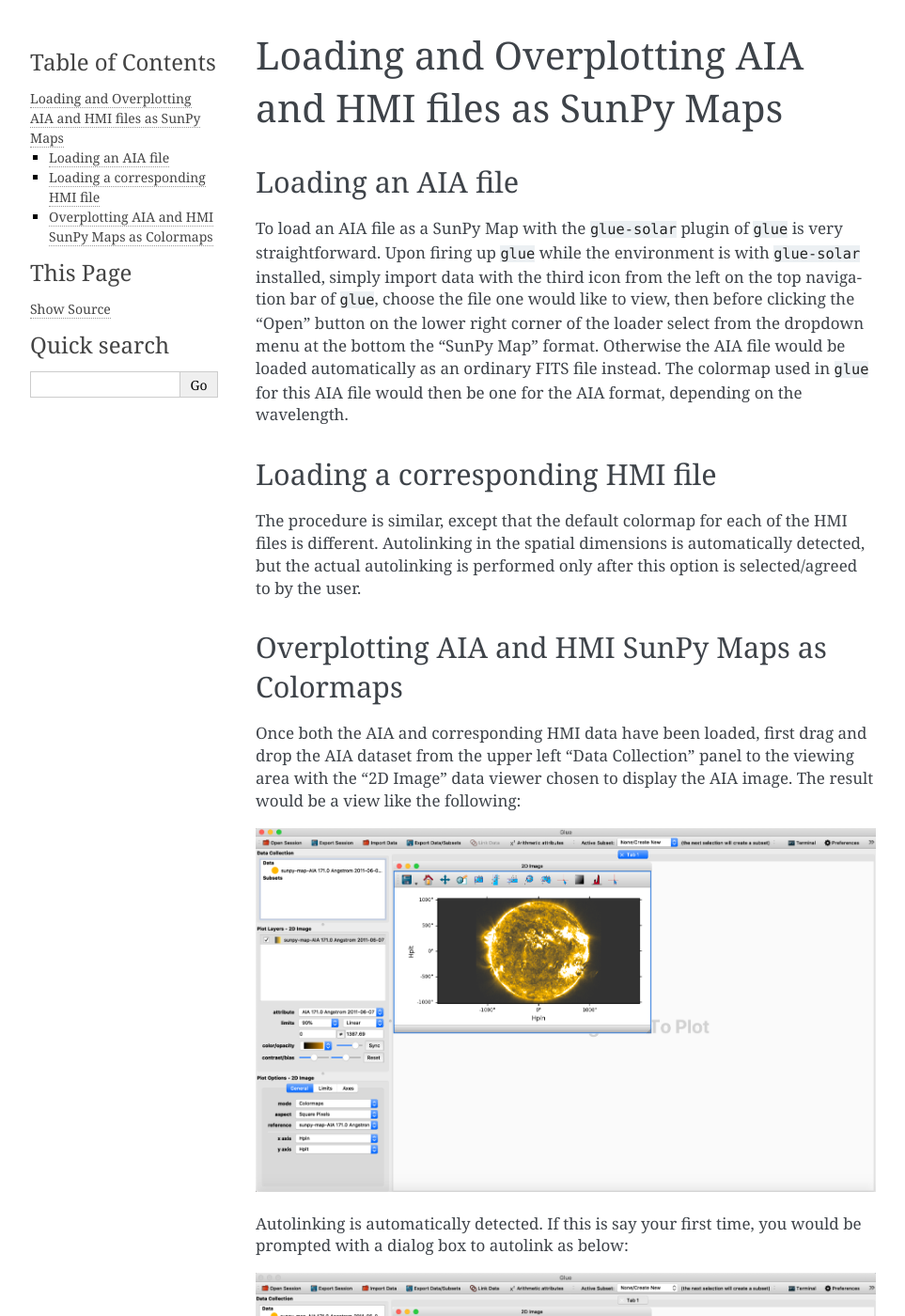
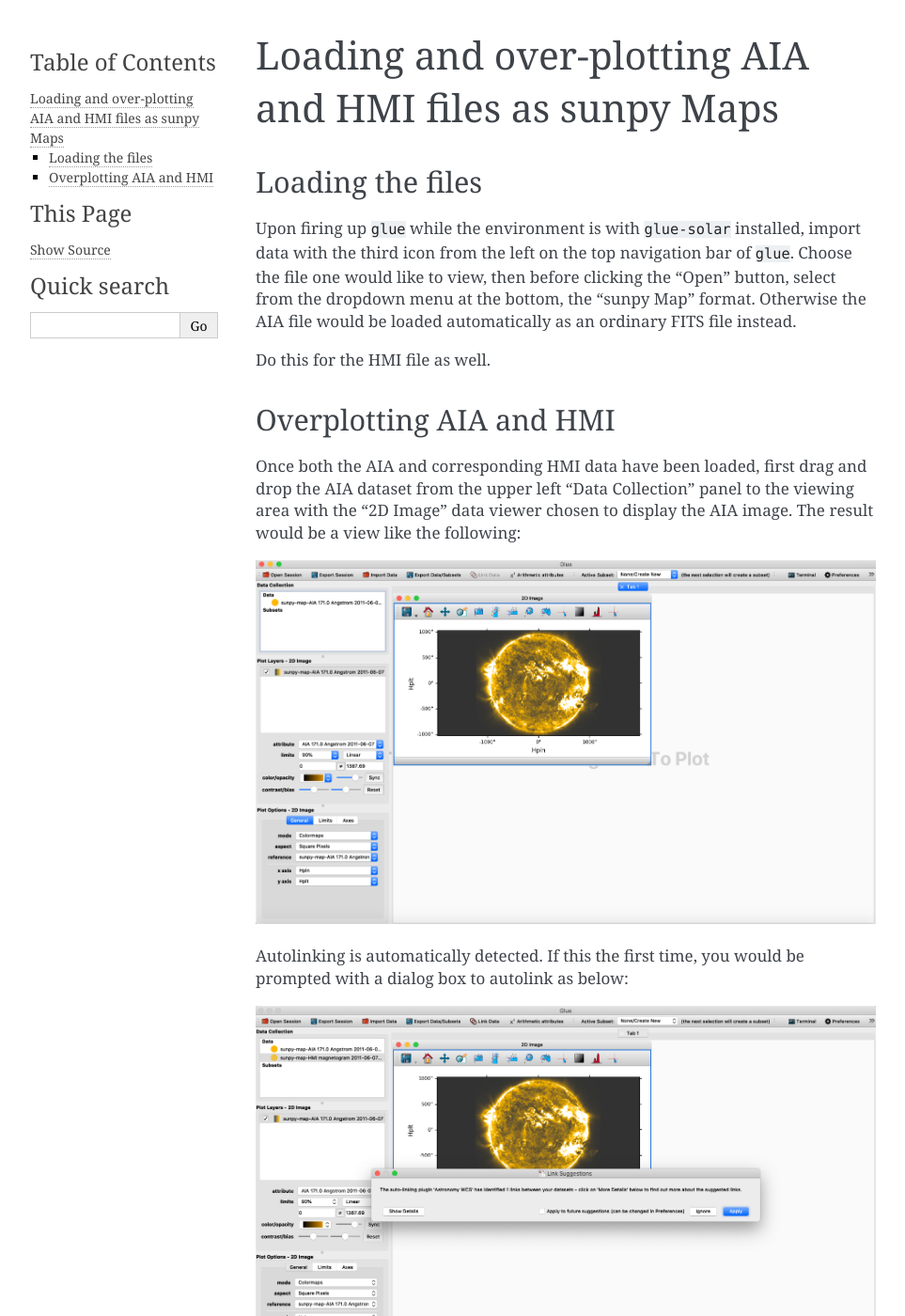
Before and after one commit to glue-viz/glue-solar, a Sphinx documentation site: the page built from docs/user_guide/loading-aia-and-hmi.rst, in a window 1280 px wide and 1400 px high. Shown: the whole window at 94% size, without its empty margins (148-1111 px from the left). Built offline with Sphinx 7.4.7, drawn with Linux system fonts in a browser that asks for light colours; some of the changed text lies outside the part shown.

Commit message:
doc changes

```diff
--- a/docs/user_guide/index.rst
+++ b/docs/user_guide/index.rst
@@ -4,9 +4,8 @@ User Guide
 ==========
 
 .. toctree::
-   :maxdepth: 1
+   :maxdepth: 2
 
-   intro
    loading-aia-and-hmi
    loading-iris-level-2-raster-and-sji-data
    guide-to-glue-1dprofile-viewer-for-iris-data
--- a/docs/user_guide/loading-aia-and-hmi.rst
+++ b/docs/user_guide/loading-aia-and-hmi.rst
@@ -1,58 +1,45 @@
 .. _loading_aia_and_hmi_files:
 
-========================================================
-Loading and Overplotting AIA and HMI files as SunPy Maps
-========================================================
+=========================================================
+Loading and over-plotting AIA and HMI files as sunpy Maps
+=========================================================
 
-Loading an AIA file
--------------------
-To load an AIA file as a SunPy Map with the ``glue-solar`` plugin of ``glue`` is
-very straightforward. Upon firing up ``glue`` while the environment is with
-``glue-solar`` installed, simply import data with the third icon from the left on the top
-navigation bar of ``glue``, choose the file one would like to view, then before clicking
-the "Open" button on the lower right corner of the loader select from the dropdown menu
-at the bottom the "SunPy Map" format. Otherwise the AIA file would be loaded automatically
-as an ordinary FITS file instead. The colormap used in ``glue`` for this AIA file would
-then be one for the AIA format, depending on the wavelength.
+Loading the files
+-----------------
 
-Loading a corresponding HMI file
---------------------------------
-The procedure is similar, except that the default colormap for each of the HMI files
-is different. Autolinking in the spatial dimensions is automatically detected,
-but the actual autolinking is performed only after this option is selected/agreed
-to by the user.
+Upon firing up ``glue`` while the environment is with ``glue-solar`` installed, import data with the third icon from the left on the top navigation bar of ``glue``.
+Choose the file one would like to view, then before clicking the "Open" button, select from the dropdown menu at the bottom, the "sunpy Map" format.
+Otherwise the AIA file would be loaded automatically as an ordinary FITS file instead.
 
-Overplotting AIA and HMI SunPy Maps as Colormaps
-------------------------------------------------
-Once both the AIA and corresponding HMI data have been loaded, first drag and drop
-the AIA dataset from the upper left "Data Collection" panel to the viewing area
-with the "2D Image" data viewer chosen to display the AIA image. The result would be
-a view like the following:
+Do this for the HMI file as well.
+
+Overplotting AIA and HMI
+------------------------
+
+Once both the AIA and corresponding HMI data have been loaded, first drag and drop the AIA dataset from the upper left "Data Collection" panel to the viewing area with the "2D Image" data viewer chosen to display the AIA image.
+The result would be a view like the following:
 
 .. image:: images/loading-aia-and-hmi-1.png
    :width: 800
-   :alt: Viewing AIA SunPy map individually
+   :alt: Viewing AIA map individually
 
-Autolinking is automatically detected. If this is say your first time, you would be prompted
-with a dialog box to autolink as below:
+Autolinking is automatically detected.
+If this the first time, you would be prompted with a dialog box to autolink as below:
 
 .. image:: images/loading-aia-and-hmi-2.png
    :width: 800
-   :alt: Autolinking AIA and corresponding HMI SunPy map
+   :alt: Autolinking AIA and corresponding HMI map
 
-If dragging the HMI dataset to a space outside of the AIA SunPy map now, you would see:
+Now do the same for the HMI dataset to a space outside of the AIA map now, you would see:
 
 .. image:: images/loading-aia-and-hmi-3.png
    :width: 800
-   :alt: Viewing HMI SunPy map individually along AIA one
+   :alt: Viewing HMI map individually along AIA one
 
-On the other hand, if dragging and dropping the HMI data set on top of the AIA image
-to overplot as different colormaps, we would expect to see the following:
+On the other hand, if you drag and drop the HMI data set on top of the AIA image we expect to see the following:
 
 .. image:: images/loading-aia-and-hmi-4.png
    :width: 800
-   :alt: Overplotting AMI and HMI SunPy maps as colormaps
+   :alt: Overplotting AMI and HMI maps
 
-The final result should be an overplot of both the AIA and HMI SunPy maps as
-different colormaps. Note that the ``limits`` such as scale has been tweaked
-to bring out the more salient feaures in the 2D image views.
+The final result will be an overplot of both the AIA and HMI, where the HMI image has been rotated and aligned with the AIA image.
```
Also changed, not shown: docs/index.rst (+46 -1 lines), docs/user_guide/guide-to-glue-1dprofile-viewer-for-iris-data.rst (+25 -37 lines), docs/user_guide/intro.rst (deleted, +0 -47 lines), docs/user_guide/loading-iris-level-2-raster-and-sji-data.rst (+9 -14 lines), 4 other files.
